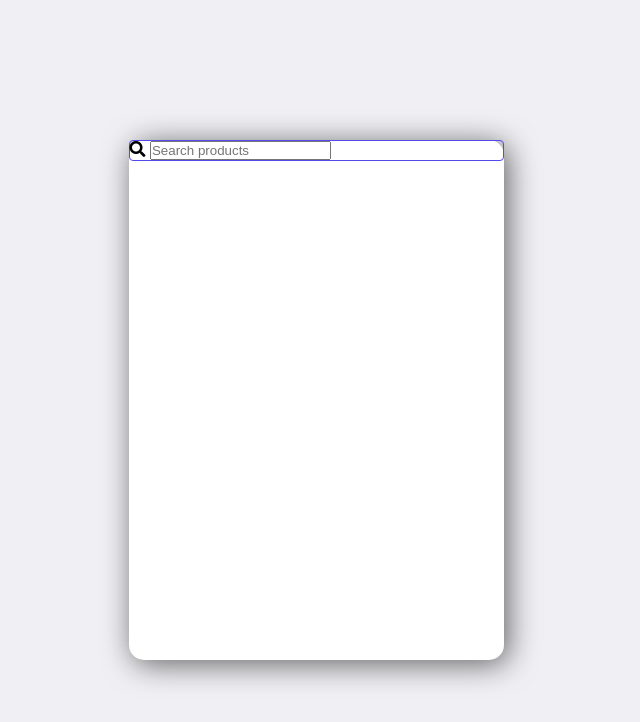
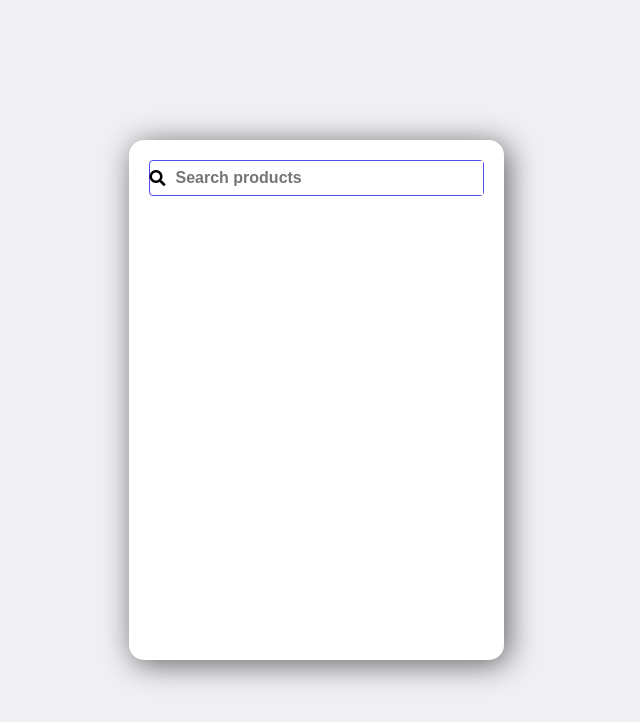
Before and after one commit to Guavalines/Product_Search_Bar, a plain HTML site: page index.html in a window 1280 px wide. Shown: the whole page, without its empty margins (324-964 px from the left). Drawn offline with Linux system fonts and the light colour scheme; a web font is replaced by a local one.

Commit message:
styled input

```diff
--- a/style.css
+++ b/style.css
@@ -23,10 +23,24 @@ body {
   background: #fff;
   border-radius: 15px;
   box-shadow: 4px 4px 30px rgba(0, 0, 0, 0.6);
+  padding: 20px;
 }
 
 .container form {
   width: 100%;
   border: 1px solid rgb(82, 74, 235);
   border-radius: 4px;
+  display: flex;
+  flex-direction: row;
+  align-items: center;
 }
+
+.container form input {
+  border: none;
+  outline: none;
+  box-shadow: none;
+  width: 100%;
+  font-size: 16px;
+  font-weight: 600;
+  padding: 8px 10px;
+}
```
